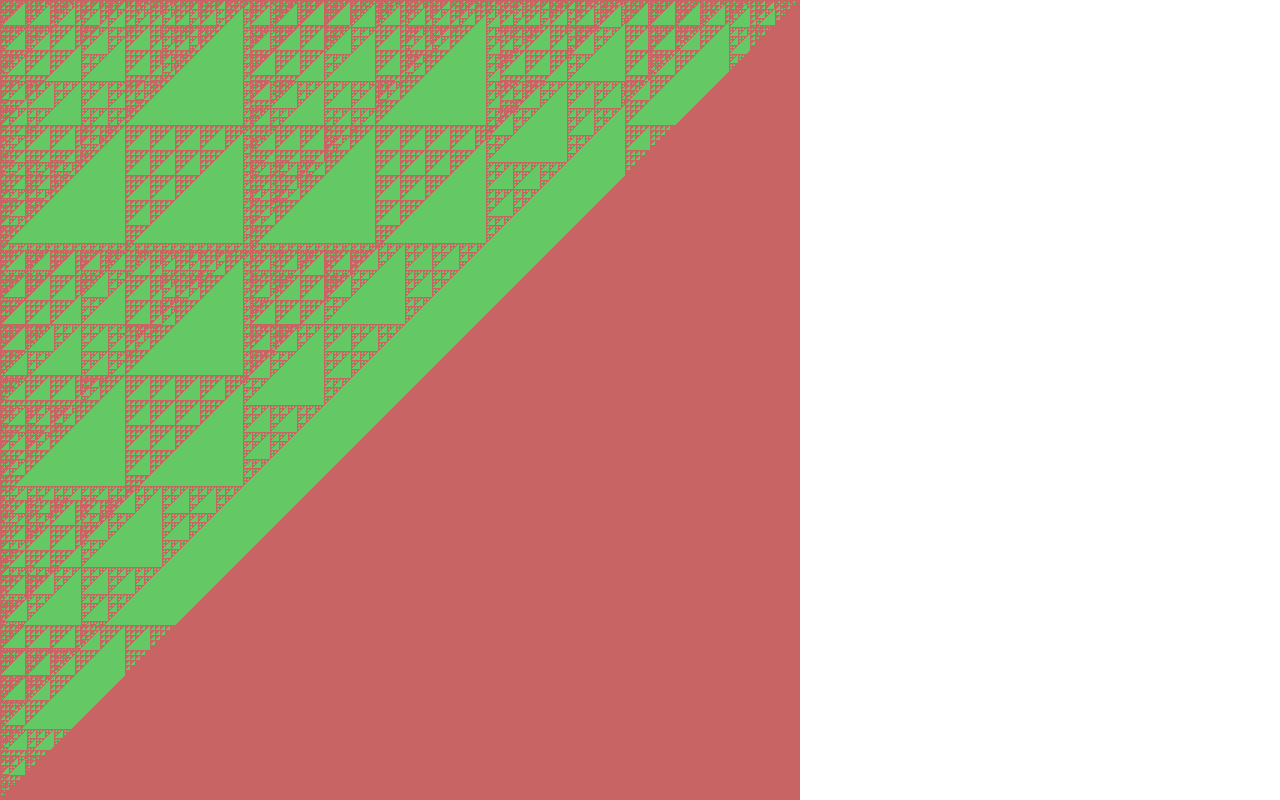
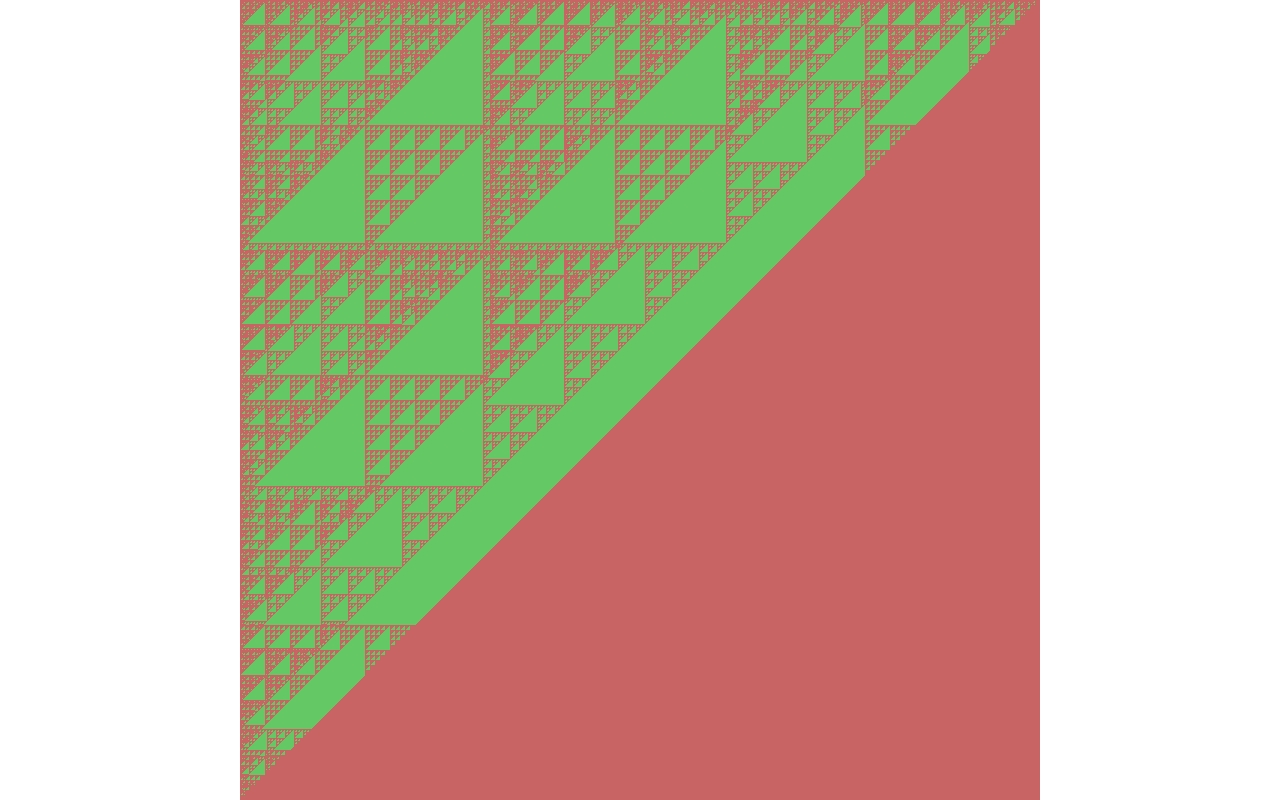
Before and after one commit to achirita/pascals-triangle, a plain HTML site: page index.html in a window 1280 px wide. Drawn offline with Linux system fonts and the light colour scheme.

Commit message:
The canvas is now centered

```diff
--- a/index.html
+++ b/index.html
@@ -24,10 +24,9 @@
             }
 
             new BinaryVisualization("canvas")
-                .width(window.innerWidth)
-                .height(window.innerHeight)
                 .backgroundColor(color2)
                 .foregroundColor(color1)
+                .size(Math.min(window.innerWidth, window.innerHeight))
                 .mod(15)
                 .show();
         </script>
--- a/js/binary-visualization.js
+++ b/js/binary-visualization.js
@@ -1,13 +1,11 @@
 function BinaryVisualization(canvasId) {
-    var width;
-    var height;
     var backgroundColor;
     var foregroundColor;
+    var size;
     var mod;
 
     this.show = function() {
-        var tinCan = new TinCan(canvasId).width(width).height(height).disableImageSmoothing();
-        var size = Math.min(width, height);
+        var tinCan = new TinCan(canvasId).width(size).height(size).disableImageSmoothing();
         var pascal = new PascalsTriangle().size(size).mod(mod).generate();
         for(x = 0; x < size; x++) {
             for(y = 0; y < size; y++) {
@@ -19,16 +17,6 @@ function BinaryVisualization(canvasId) {
             }
         }
         tinCan.draw();
-    }
-
-    this.width = function(w) {
-        width = w;
-        return this;
-    };
-
-    this.height = function(h) {
-        height = h;
-        return this;
     };
 
     this.backgroundColor = function(bg) {
@@ -41,6 +29,11 @@ function BinaryVisualization(canvasId) {
         return this;
     };
 
+    this.size = function (s) {
+      size = s;
+      return this;
+    };
+
     this.mod = function(m) {
         mod = m;
         return this;
```
